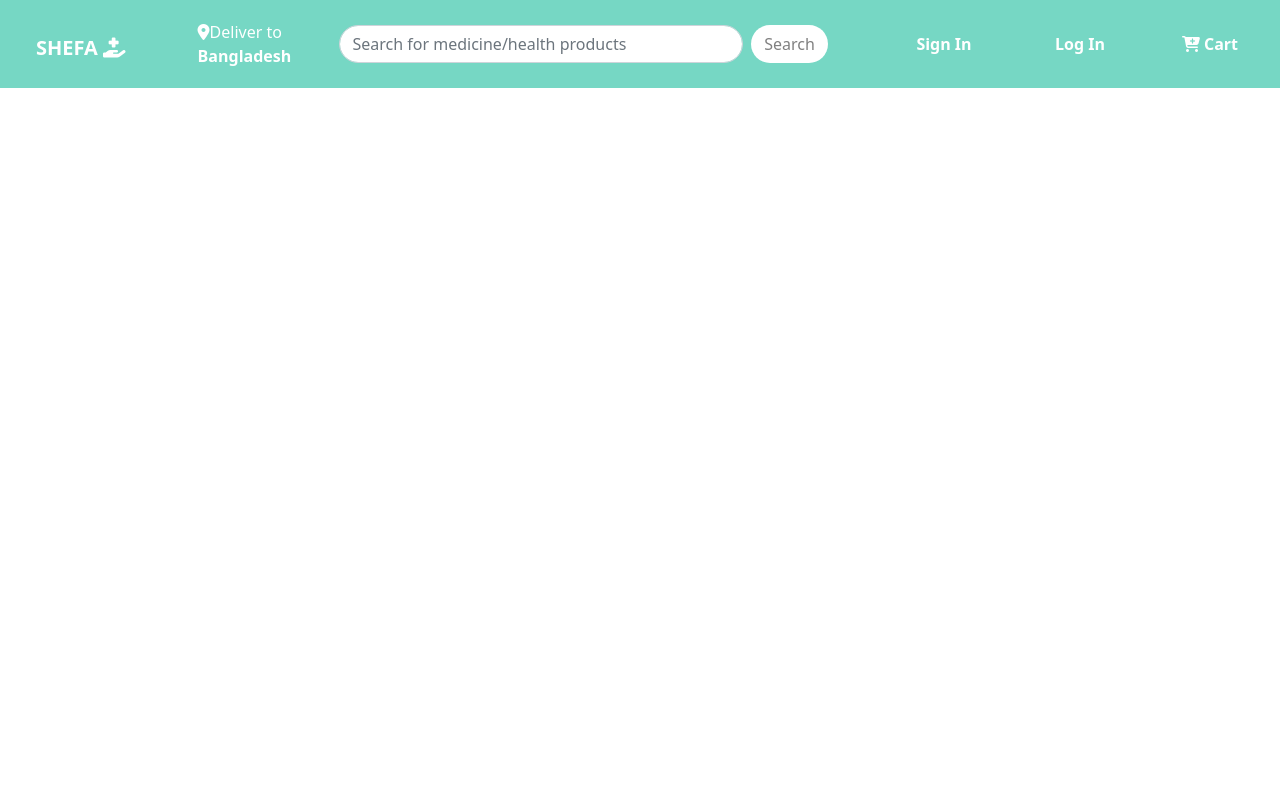
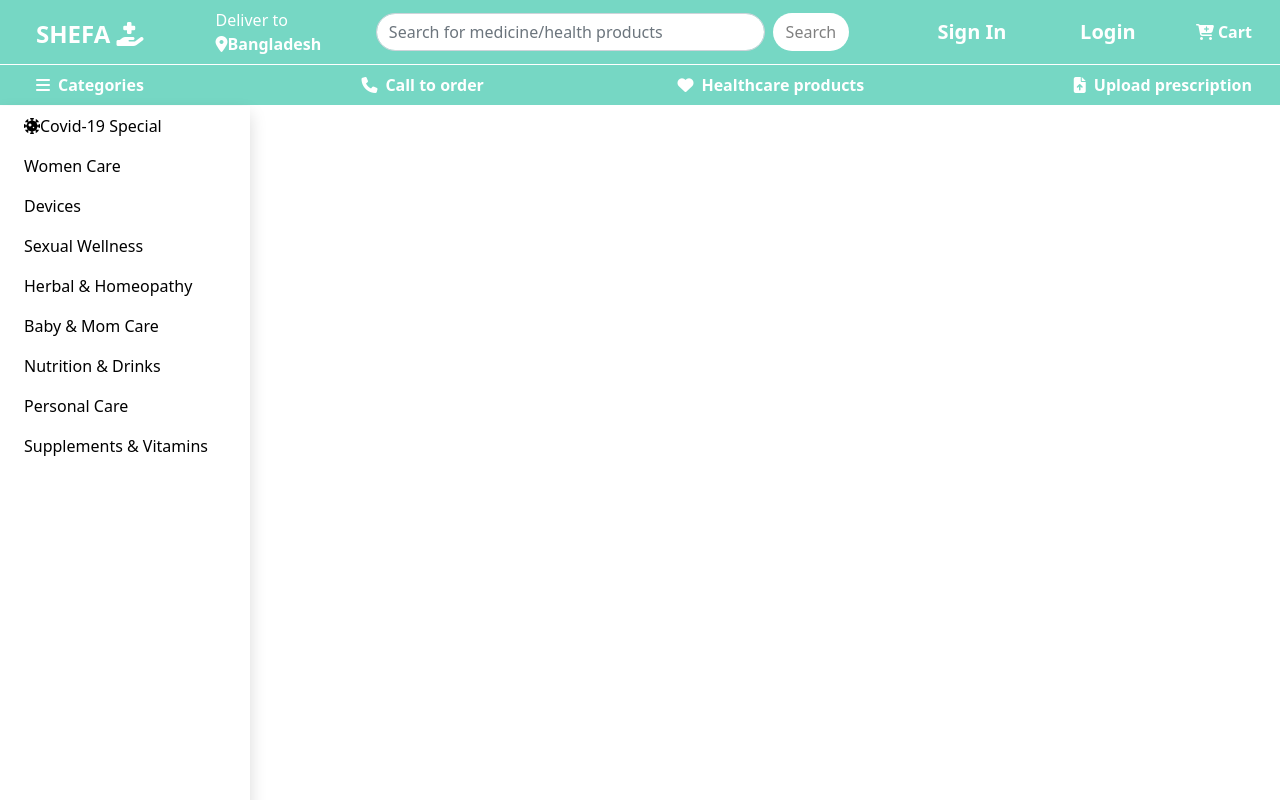
Before and after one commit to jfmemon/demo-online_pharmacy, a plain HTML site: page home.html in a window 1280 px wide. Drawn offline with nearby package versions, Linux system fonts and the light colour scheme.

Commit message:
added covid-19 icon

```diff
--- a/home.html
+++ b/home.html
@@ -15,13 +15,14 @@
 
     <header>
         <nav class="navbar navbar-expand-lg navbar-expand-md bg-white py-0">
-            <div class="container-fluid d-flex justify-content-lg-evenly py-3" style="background-color: #76D7C4 ;">
+            <div class="container-fluid d-flex justify-content-lg-evenly py-1" style="background-color: #76D7C4 ;">
               <h1 class="px-0">
-                <a class="navbar-brand px-4 text-white fs- fw-bold me-md-5" href="#">SHEFA
+                <a class="navbar-brand px-4 text-white fs-4 fw-bold me-md-5" href="#">SHEFA
                     <i class="fa-solid fa-hand-holding-medical text-white fw-semibold"></i>
                 </a>
               </h1>
-              <p class="text-white mb-0 justify-content-sm-center"><i class="fa-solid fa-location-dot"></i>Deliver to<br><span class="fw-bold">Bangladesh</span> </p>
+              <p class="text-white mb-0 justify-content-sm-center">Deliver to<br><span class="fw-bold">
+                <i class="fa-solid fa-location-dot"></i>Bangladesh</span> </p>
               <button class="navbar-toggler" type="button" data-bs-toggle="collapse" data-bs-target="#navbarSupportedContent" aria-controls="navbarSupportedContent" aria-expanded="false" aria-label="Toggle navigation">
                 <span class="navbar-toggler-icon"></span>
               </button>
@@ -31,26 +32,71 @@
                     <button class="btn rounded-pill bg-white" type="submit" style="color: grey;">Search</button>
                 </form>
                     <button class="signin mx-2 py-1">
-                        <a href="" class="text-decoration-none text-white fw-bold";>Sign In</a>
+                        <a href="" class="text-decoration-none text-white fs-5 fw-semibold">Sign In</a>
                     </button>
                     <button class="signin mx-2 py-1">
-                        <a href="" class="text-decoration-none text-white fw-bold">Log In</a>
+                        <a href="" class="text-decoration-none text-white fs-5 fw-semibold">Login</a>
                     </button>
-                    <button class="signin">
-                        <p class="mb-0 text-white fw-bold">
+                    <a href="" class="text-decoration-none ">
+                        <p class="mb-0 text-white fw-bold px-3 fs-6">
                             <i class="fa-solid fa-cart-plus px-1"></i>Cart
                         </p>
-                    </button>
+                    </a>
+
               </div>
             </div>
           </nav>
+          <hr class="my-0 border-top-1 text-white">
+          <div class="container-fluid py-2 d-flex justify-content-between" style="background-color: #76D7C4;">
+            <a href="" class="text-decoration-none text-white px-4 fw-semibold">
+                <i class="fa-solid fa-bars pe-2"></i>Categories
+            </a>
+            <a href="" class="text-decoration-none text-white fw-semibold">
+                    <i class="fa-solid fa-phone pe-2"></i>Call to order
+            </a>
+            <a href="" class="text-decoration-none text-white fw-semibold">
+                    <i class="fa-solid fa-heart pe-2"></i>Healthcare products
+            </a>
+            <a href="" class="text-decoration-none text-white fw-semibold px-3">
+                    <i class="fa-solid fa-file-arrow-up pe-2"></i>Upload prescription
+            </a>
+          </div>
     </header>
 
-    <aside>
-
-    </aside>
-
     <main>
+        <div class="container-fluid px-0">
+            <div class="sidebar shadow">
+                <ul class="ps-4" style="list-style: none;">
+                    <li class="bg-white py-2">
+                        <a href="" class="text-decoration-none text-black"><i class="fa-solid fa-virus-covid"></i>Covid-19 Special</a>
+                    </li>
+                    <li class="bg-white py-2">
+                        <a href="" class="text-decoration-none text-black">Women Care</a>
+                    </li>
+                    <li class="bg-white py-2">
+                        <a href="" class="text-decoration-none text-black">Devices</a>
+                    </li>
+                    <li class="bg-white py-2">
+                        <a href="" class="text-decoration-none text-black">Sexual Wellness</a>
+                    </li>
+                    <li class="bg-white py-2">
+                        <a href="" class="text-decoration-none text-black">Herbal & Homeopathy</a>
+                    </li>
+                    <li class="bg-white py-2">
+                        <a href="" class="text-decoration-none text-black">Baby & Mom Care</a>
+                    </li>
+                    <li class="bg-white py-2">
+                        <a href="" class="text-decoration-none text-black">Nutrition & Drinks</a>
+                    </li>
+                    <li class="bg-white py-2">
+                        <a href="" class="text-decoration-none text-black">Personal Care</a>
+                    </li>
+                    <li class="bg-white py-2">
+                        <a href="" class="text-decoration-none text-black">Supplements & Vitamins</a>
+                    </li>
+                </ul>
+            </div>
+        </div>
 
     </main>
 
--- a/style.css
+++ b/style.css
@@ -4,3 +4,14 @@
     border: none;
     background-color: #76D7C4;
 }
+
+
+.sidebar{
+    width: 250px;
+    background-color:white;
+    height: 100%;
+    top: 106px;
+    left: 0;
+    position: fixed;
+
+}
```
